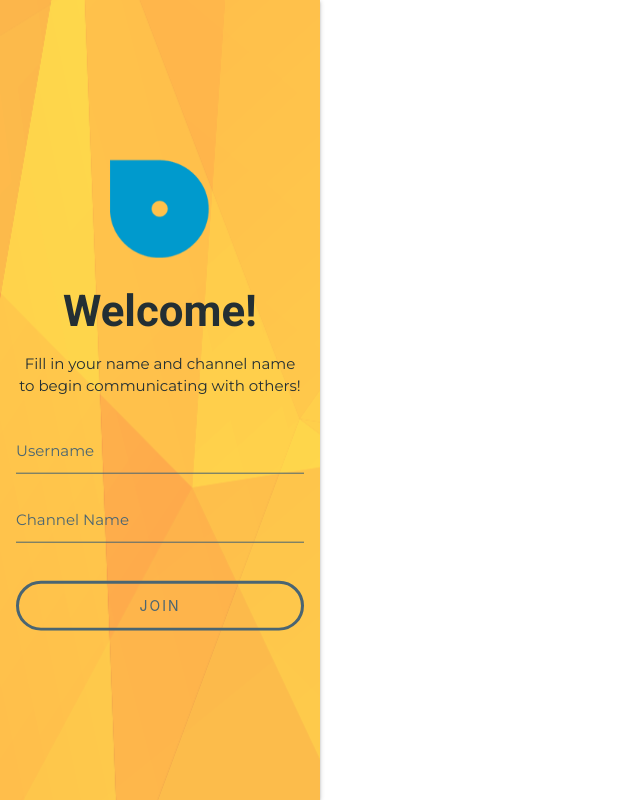
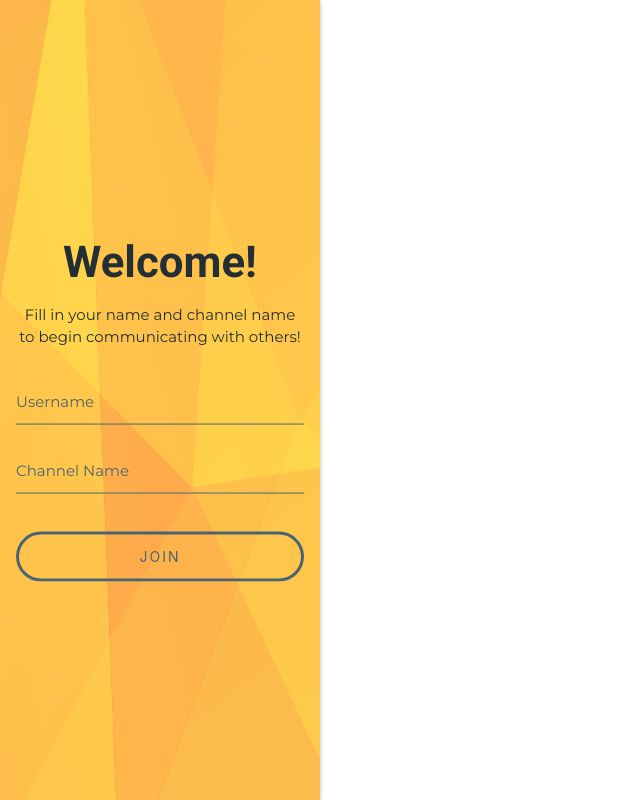
Before and after one commit to yiningsoong/yiningsoong.github.io, a plain HTML site: page tokbox-sample/index.html in a window 1280 px wide. Shown: the whole page, without its empty margins (0-640 px from the left). Drawn offline with Linux system fonts and the light colour scheme.

Commit message:
Update index.html

```diff
--- a/tokbox-sample/index.html
+++ b/tokbox-sample/index.html
@@ -24,7 +24,7 @@
 
         <div class="col s3 z-depth-1" id="input">
             <div>
-                <img id="logo" class="animated zoomIn" src="tokbox-logo.png"/>
+                <img id="logo" class="hide animated zoomIn" src="tokbox-logo.png"/>
                 <h3 class="center-align animated bounce delay-1s">Welcome!</h3>
                 <p class="center-align mb-30">Fill in your name and channel name to begin communicating with others!</p>
                 <div class="input-field">
```
